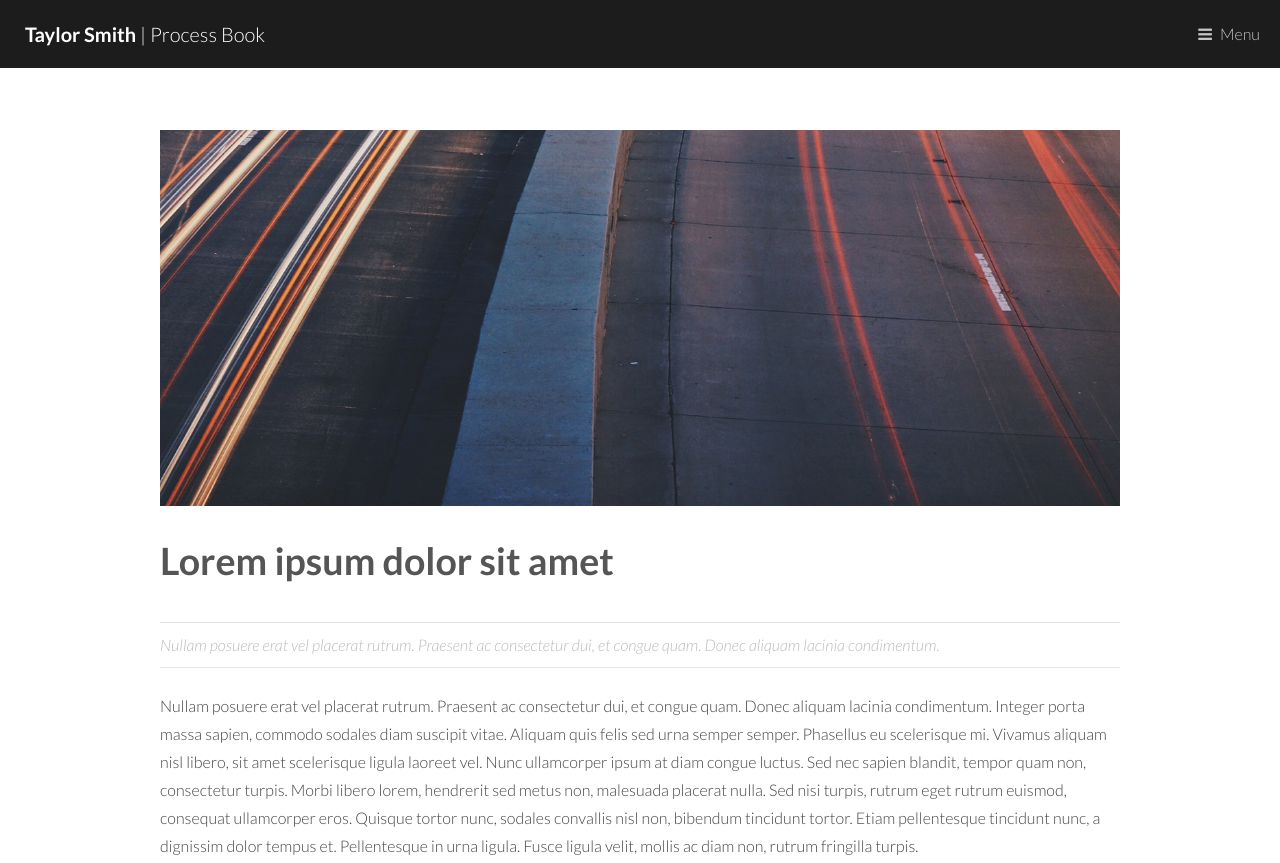
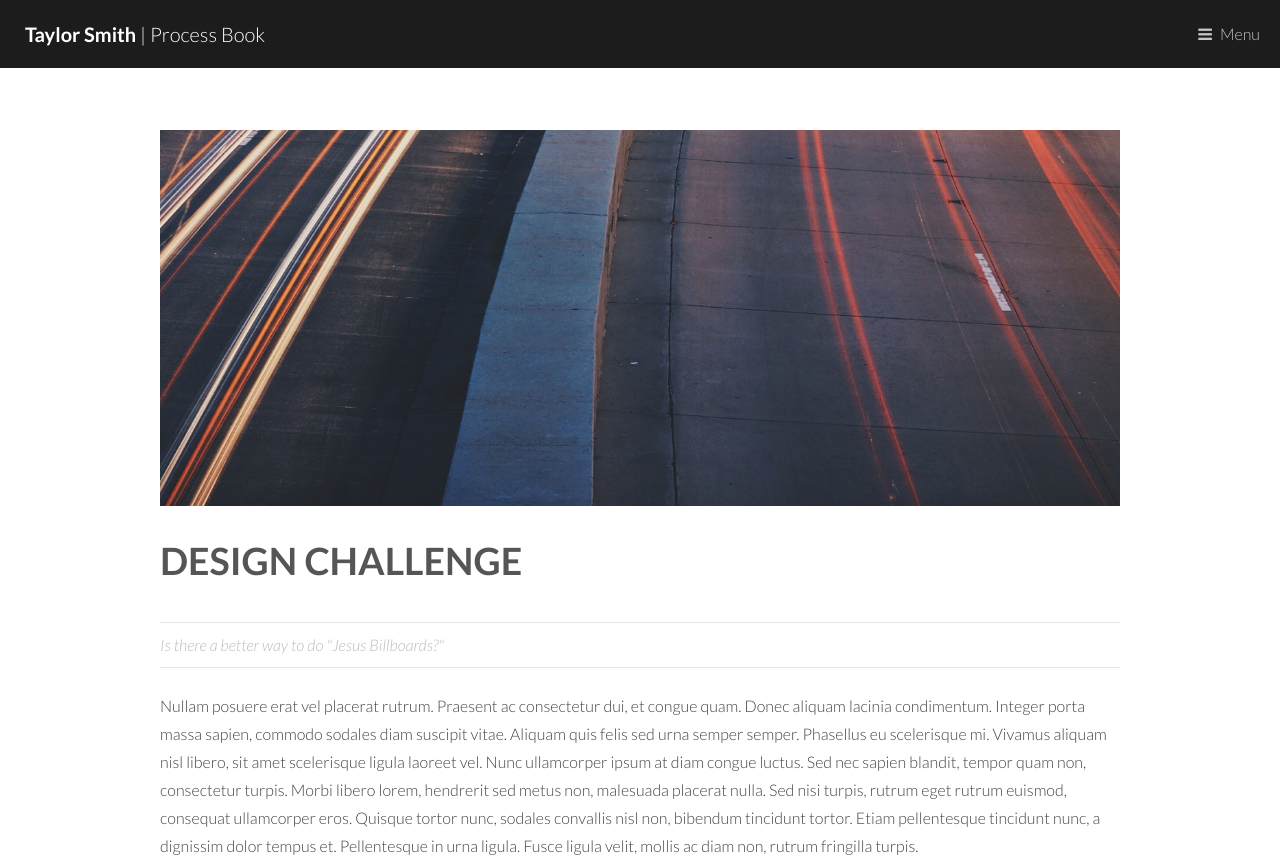
Before and after one commit to life-signs/life-signs.github.io, a plain HTML site: page design-challenge.html in a window 1280 px wide. Shown: the top 863 px of the page. Drawn offline with Linux system fonts and the light colour scheme.

Commit message:
Update design-challenge.html

```diff
--- a/design-challenge.html
+++ b/design-challenge.html
@@ -35,8 +35,8 @@
 						<img src="images/pic11.jpg" alt="" />
 					</div>
 					<header>
-						<h1>Lorem ipsum dolor sit amet</h1>
-						<p class="info">Nullam posuere erat vel placerat rutrum. Praesent ac consectetur dui, et congue quam. Donec aliquam lacinia condimentum.</p>
+						<h1>DESIGN CHALLENGE</h1>
+						<p class="info">Is there a better way to do "Jesus Billboards?"</p>
 					</header>
 					<p>Nullam posuere erat vel placerat rutrum. Praesent ac consectetur dui, et congue quam. Donec aliquam lacinia condimentum. Integer porta massa sapien, commodo sodales diam suscipit vitae. Aliquam quis felis sed urna semper semper. Phasellus eu scelerisque mi. Vivamus aliquam nisl libero, sit amet scelerisque ligula laoreet vel. Nunc ullamcorper ipsum at diam congue luctus. Sed nec sapien blandit, tempor quam non, consectetur turpis. Morbi libero lorem, hendrerit sed metus non, malesuada placerat nulla. Sed nisi turpis, rutrum eget rutrum euismod, consequat ullamcorper eros. Quisque tortor nunc, sodales convallis nisl non, bibendum tincidunt tortor. Etiam pellentesque tincidunt nunc, a dignissim dolor tempus et. Pellentesque in urna ligula. Fusce ligula velit, mollis ac diam non, rutrum fringilla turpis.</p>
 					<p>Aliquam consequat, nulla sed sodales convallis, sem odio porttitor justo, non volutpat augue libero eget neque. Nunc consequat arcu nec tortor venenatis tempus a placerat mauris. Nam ultricies consequat ligula, et placerat arcu ultrices a. Sed placerat ipsum lacus, at imperdiet nisi imperdiet at. Vivamus diam dui, accumsan quis lacinia ac, sollicitudin feugiat metus. Vestibulum a velit ac eros blandit molestie non eget erat. Nunc eget odio erat. Nulla sit amet enim pharetra tortor molestie tempor nec sed turpis. Cras eget odio at erat dictum tincidunt. Sed facilisis convallis mi, eget tempor nunc pellentesque pulvinar. Etiam volutpat luctus tristique.</p>
```
